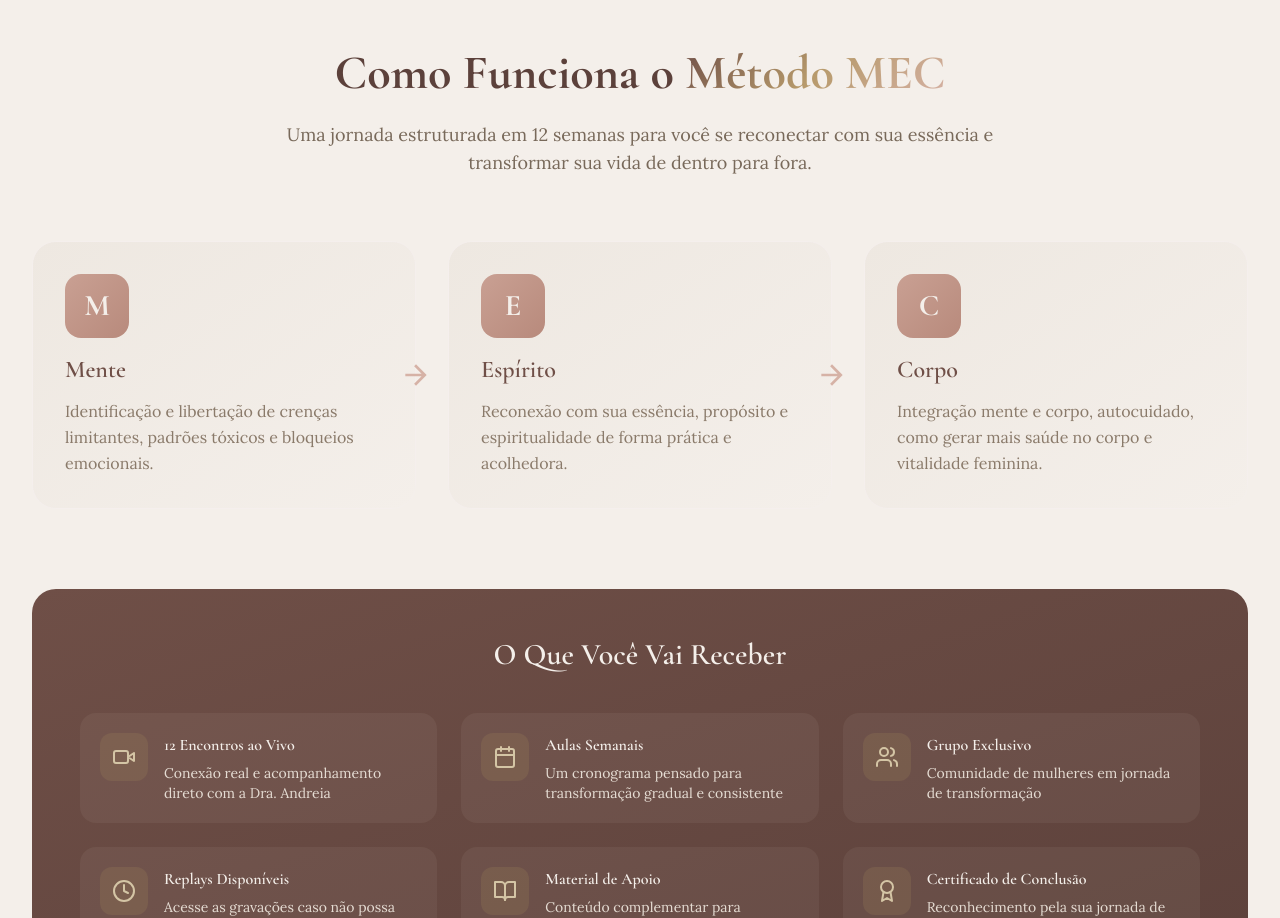
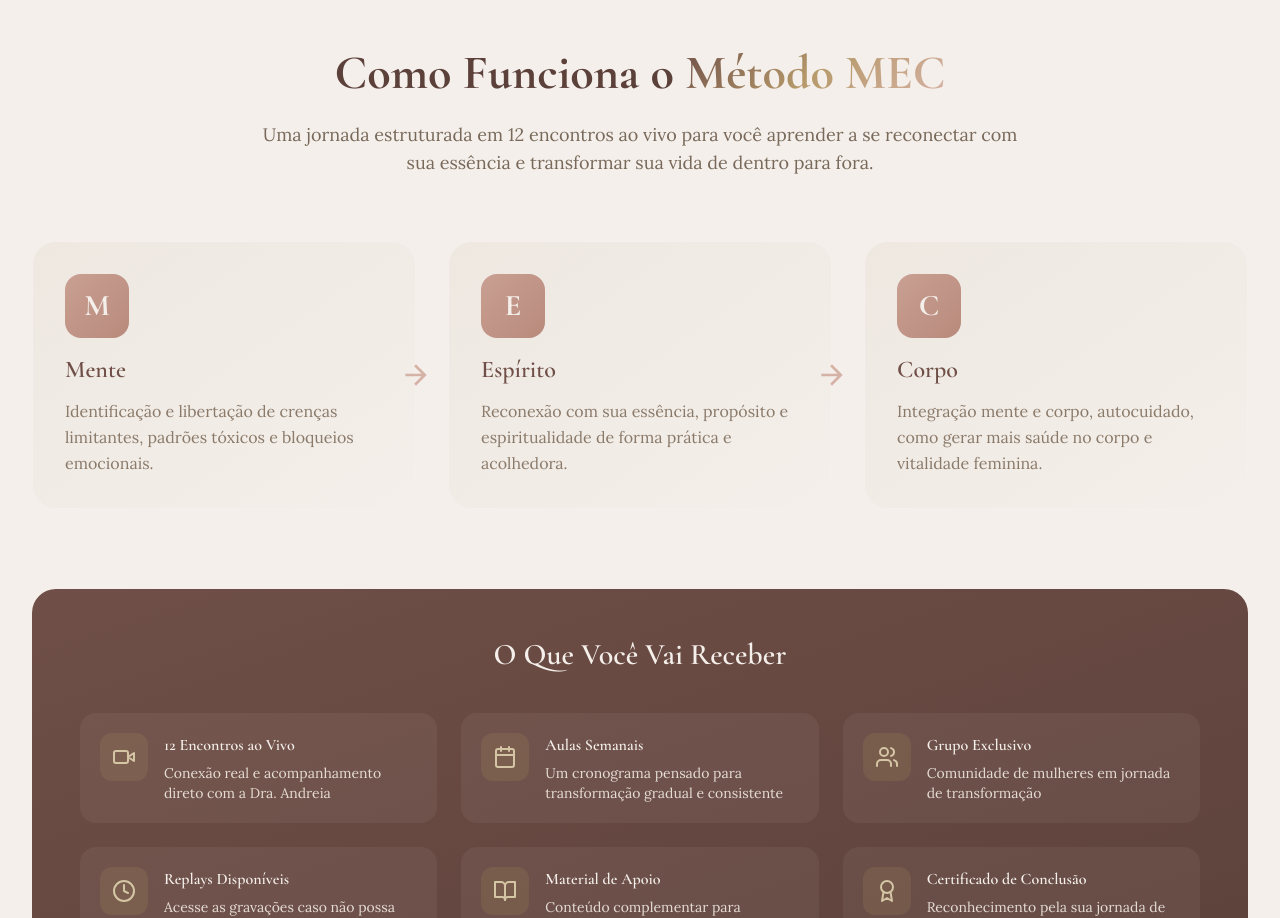
Before and after one commit to matheusdgc/landingpage-metodomec, a React (Vite) app: page / in a window 1280 px wide. Shown: the part 2880-3798 px from the top of the page. Built offline with nearby package versions, Linux system fonts and the light colour scheme; a web font is replaced by a local one.

Commit message:
Alteracao metodo

```diff
--- a/src/components/Method.jsx
+++ b/src/components/Method.jsx
@@ -50,7 +50,7 @@ const Method = () => {
             <span className="gradient-text">Método MEC</span>
           </h2>
           <p className="text-lg text-taupe-600 max-w-3xl mx-auto font-body">
-            Uma jornada estruturada em 12 semanas para você se reconectar com sua
+            Uma jornada estruturada em 12 encontros ao vivo para você aprender a se reconectar com sua
             essência e transformar sua vida de dentro para fora.
           </p>
         </div>
```
